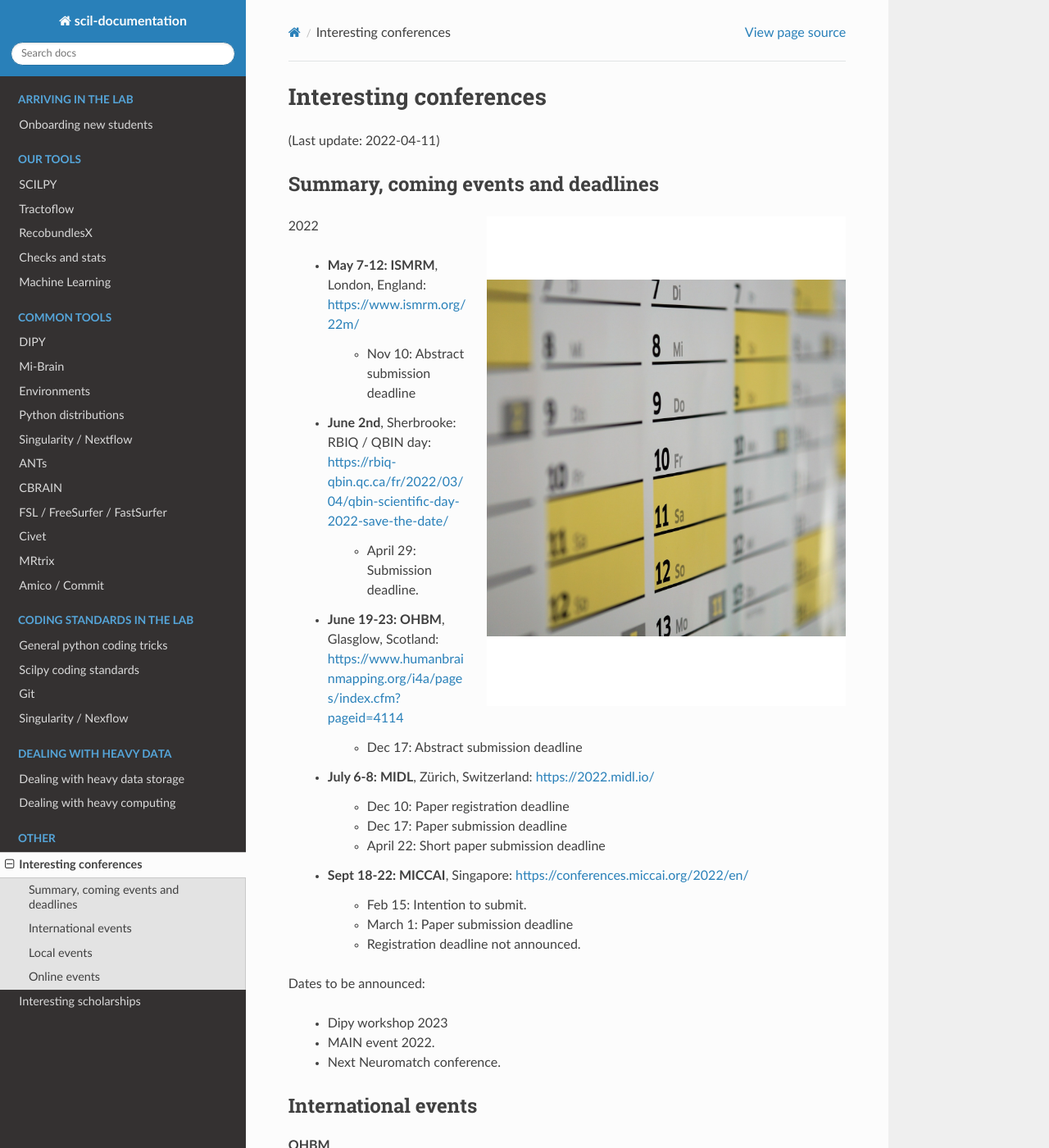
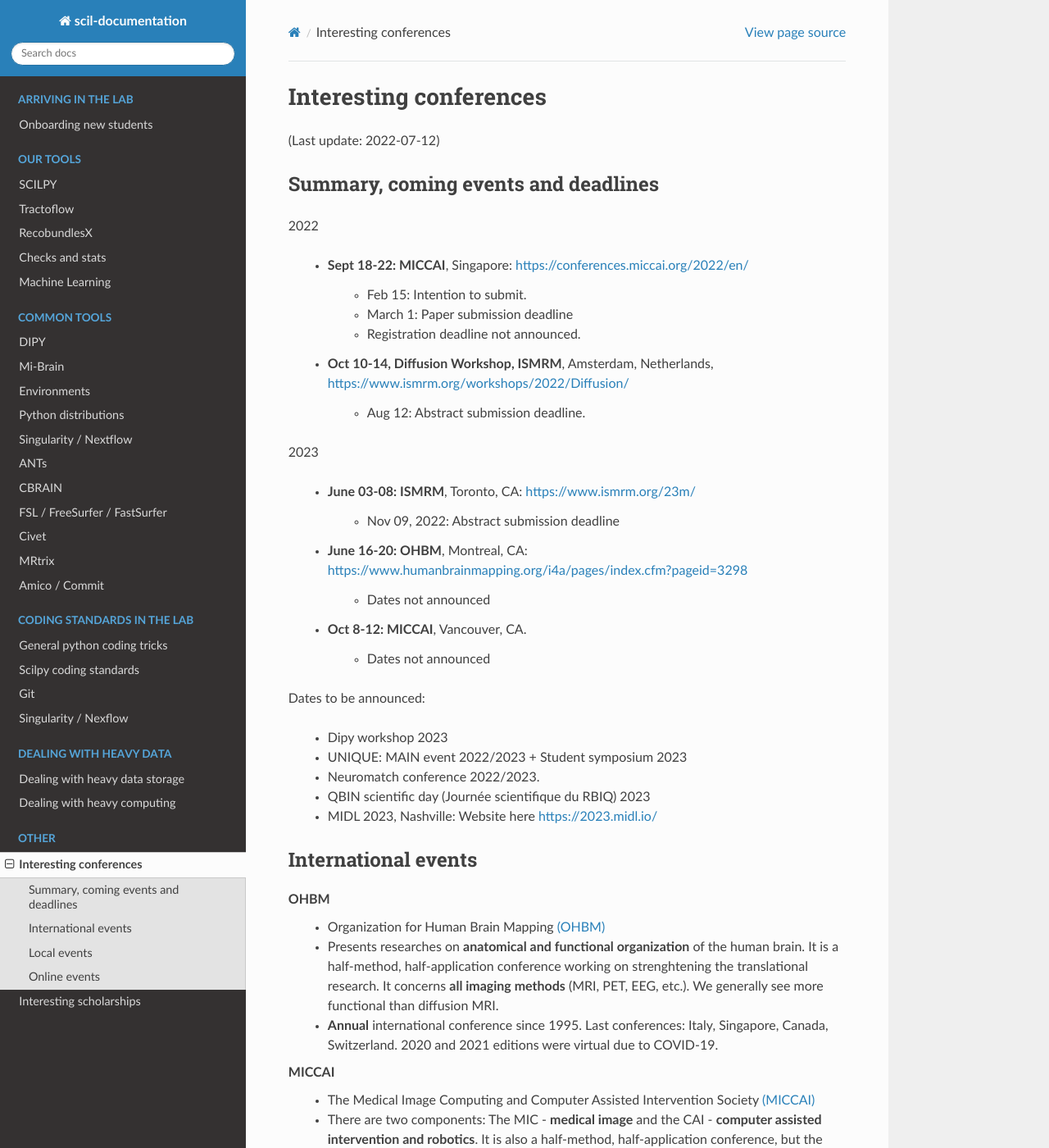
Before and after one commit to scilus/scil-documentation, a Sphinx documentation site: the page built from source/other/conferences.rst, in a window 1280 px wide and 1400 px high. Shown: the whole window at 82% size. Built offline with Sphinx 7.4.7 and the Read the Docs theme 2.0.0, drawn with Linux system fonts in a browser that asks for light colours.

Commit message:
Update conf dates + fix duplicate names for building

```diff
--- a/source/other/conferences.rst
+++ b/source/other/conferences.rst
@@ -4,34 +4,13 @@ Interesting conferences
 .. role:: strike
     :class: strike
 
-(Last update: 2022-04-11)
+(Last update: 2022-07-12)
 
 Summary, coming events and deadlines
 ------------------------------------
 
-.. image:: ../images/calendar-modif.jpg
-   :scale: 34 %
-   :align: right
 
 2022
-
-    - **May 7-12: ISMRM**, London, England: https://www.ismrm.org/22m/
-
-        - Nov 10: Abstract submission deadline
-
-    - **June 2nd**, Sherbrooke: RBIQ / QBIN day: https://rbiq-qbin.qc.ca/fr/2022/03/04/qbin-scientific-day-2022-save-the-date/
-
-        - April 29: Submission deadline.
-
-    - **June 19-23: OHBM**, Glasglow, Scotland: https://www.humanbrainmapping.org/i4a/pages/index.cfm?pageid=4114
-
-        - Dec 17: Abstract submission deadline
-
-    - **July 6-8: MIDL**, Zürich, Switzerland: https://2022.midl.io/
-
-        - Dec 10: Paper registration deadline
-        - Dec 17: Paper submission deadline
-        - April 22: Short paper submission deadline
 
     - **Sept 18-22: MICCAI**, Singapore: https://conferences.miccai.org/2022/en/
 
@@ -39,11 +18,31 @@ Summary, coming events and deadlines
         - March 1: Paper submission deadline
         - Registration deadline not announced.
 
+    - **Oct 10-14, Diffusion Workshop, ISMRM**, Amsterdam, Netherlands, https://www.ismrm.org/workshops/2022/Diffusion/
+
+        - Aug 12: Abstract submission deadline.
+
+2023
+
+    - **June 03-08: ISMRM**, Toronto, CA: https://www.ismrm.org/23m/
+
+        - Nov 09, 2022: Abstract submission deadline
+
+    - **June 16-20: OHBM**, Montreal, CA: https://www.humanbrainmapping.org/i4a/pages/index.cfm?pageid=3298
+
+        - Dates not announced
+
+    - **Oct 8-12: MICCAI**, Vancouver, CA.
+
+        - Dates not announced
+
 Dates to be announced:
 
     - Dipy workshop 2023
-    - MAIN event 2022.
-    - Next Neuromatch conference.
+    - UNIQUE: MAIN event 2022/2023 + Student symposium 2023
+    - Neuromatch conference 2022/2023.
+    - QBIN scientific day (Journée scientifique du RBIQ) 2023
+    - MIDL 2023, Nashville: Website here https://2023.midl.io/
 
 International events
 --------------------
--- a/source/other/scholarships.rst
+++ b/source/other/scholarships.rst
@@ -36,5 +36,5 @@ Travelling awards
 Paper awards
 ************
 
-- Releve Etoile Award from the FRQ: $1000 for best recently published paper by a trainee (need to be first or co-first author). Usually 2 deadlines per year (September 1st and March 1st). See `their page <https://frq.gouv.qc.ca/en/program/releve-etoile-louis-berlinguet-2022-2023-2/>`_.
-- Brain Star Award: $1500 for best recently published scientific paper by a trainee (1 deadline per year, usually January). See `their page <https://can-acn.org/brain-star-awards/#Eligibility/>`_.
+- Releve Etoile Award from the FRQ: $1000 for best recently published paper by a trainee (need to be first or co-first author). Usually 2 deadlines per year (September 1st and March 1st). See `FQR's page <https://frq.gouv.qc.ca/en/program/releve-etoile-louis-berlinguet-2022-2023-2/>`_.
+- Brain Star Award: $1500 for best recently published scientific paper by a trainee (1 deadline per year, usually January). See `CAN-ACN's page <https://can-acn.org/brain-star-awards/#Eligibility/>`_.
--- a/source/our_tools/recobundles.rst
+++ b/source/our_tools/recobundles.rst
@@ -2,8 +2,8 @@ RecobundlesX
 ============
 
 Recobundles is a tool to separate your wholebrain tracking result into different bundles divided into separate files. Dipy has a published version, called Recobundles. It is single atlas and single parameter while our version (which we call RecobundlesX) is multi-atlas and multi-parameter, and shown to be more robust in Rheault 2020 (PhD thesis, chapter 4, https://savoirs.usherbrooke.ca/handle/11143/17255).
-An atlas is available `here <https://zenodo.org/record/5165374#.YlcGUXXMKiM/>`_ (models, config and reference).
-There is a Nextflow pipeline for this tool, available `here <https://github.com/scilus/rbx_flow/>`_
+An atlas is available `on zenodo <https://zenodo.org/record/5165374#.YlcGUXXMKiM/>`_ (models, config and reference).
+There is a Nextflow pipeline for this tool, available `on Github <https://github.com/scilus/rbx_flow/>`_
 
 
 You can find the description of Dipy single atlas / single parameter `here <https://dipy.org/documentation/0.16.0./examples_built/bundle_extraction/>`_.  We also provide a convenient wrapper for that version in scil_recognize_single_bundle.py which is simpler to use. For multiple bundles however, we highly recommend scil_recognize_multi_bundle.py (i.e. RecobundlesX).
```
Also changed, not shown: source/images/calendar-modif.jpg (deleted), source/images/calendar-pixabay_noLicence.jpg (deleted).
